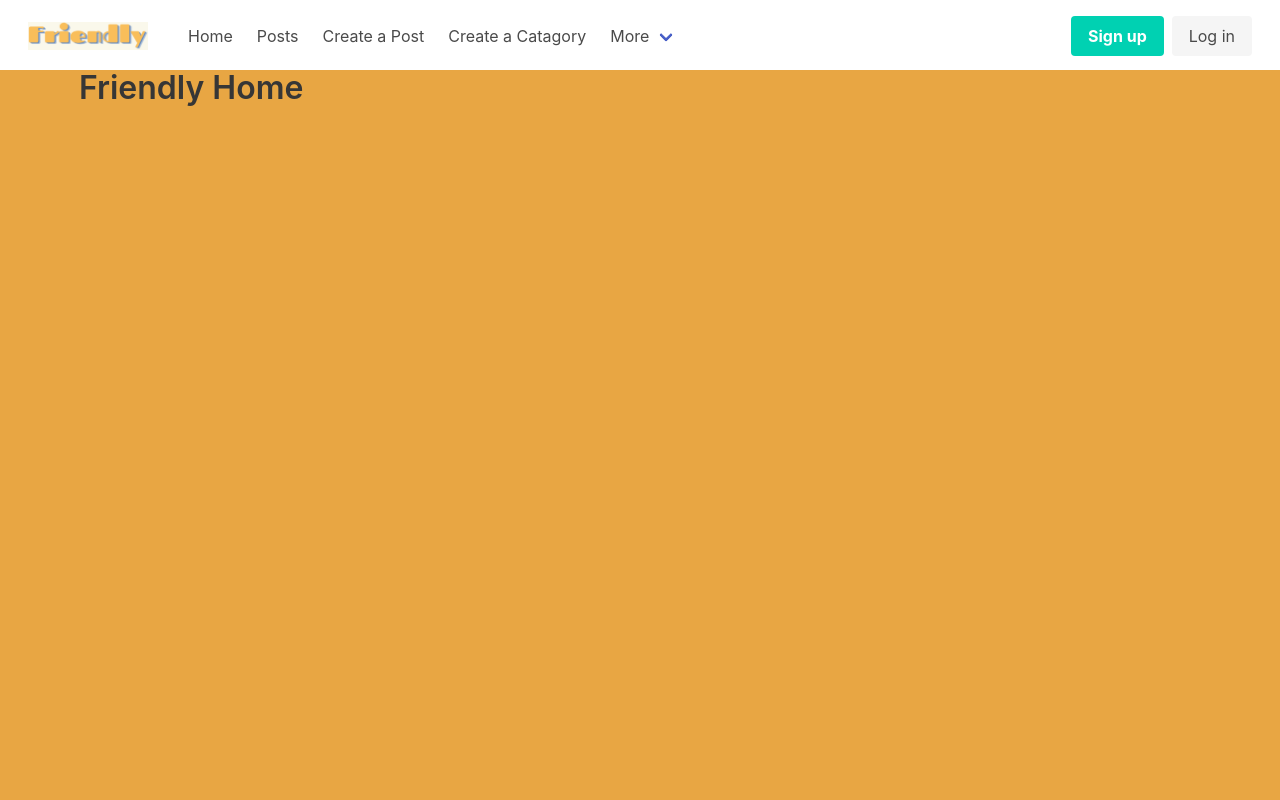
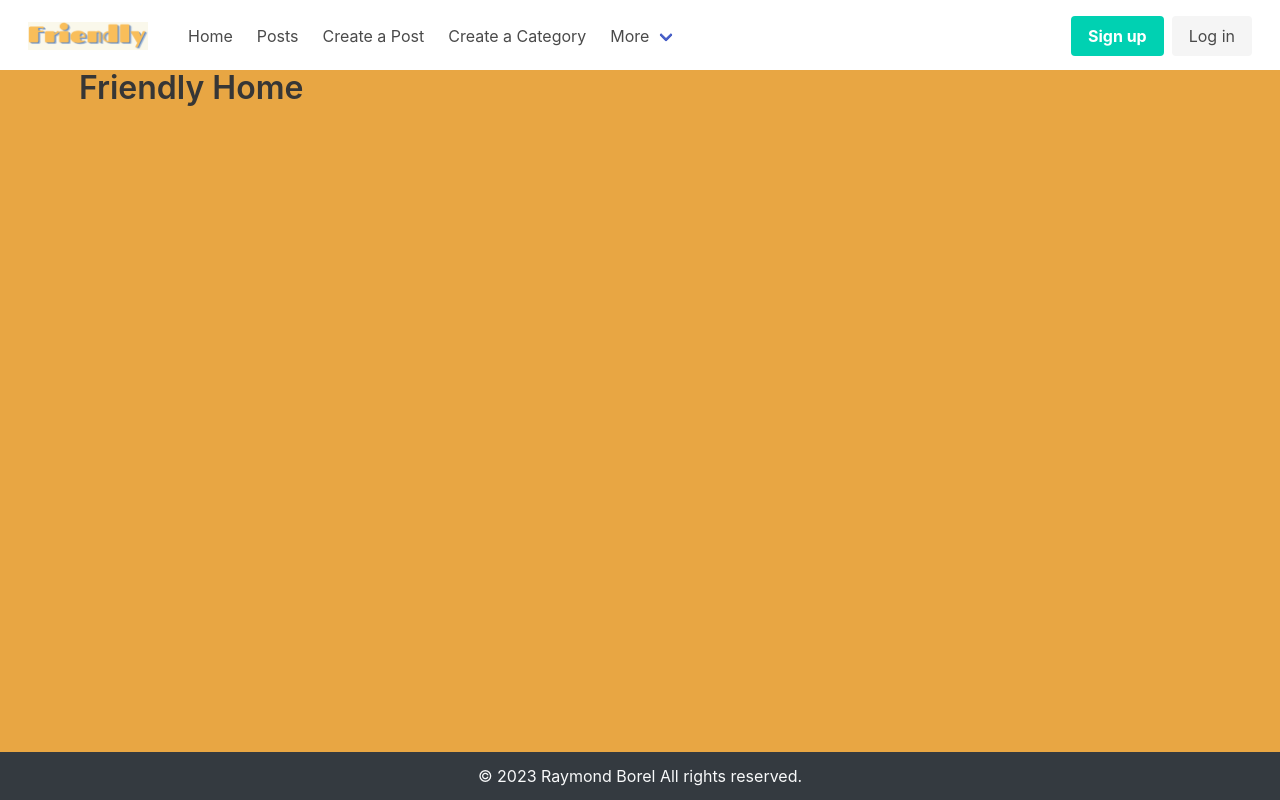
Before and after one commit to raymondborel/FriendlyDjangoApp, a Django app: page / in a window 1280 px wide. Run offline with Django 4.2, Linux system fonts and the light colour scheme; some libraries are stand-ins or nearby versions.

Commit message:
added footer and profile view

```diff
--- a/main_app/models.py
+++ b/main_app/models.py
@@ -17,7 +17,7 @@ class Post(models.Model):
     body = models.CharField(max_length=500)
     created_at = models.DateTimeField(auto_now_add=True)
     user = models.ForeignKey(User, on_delete=models.CASCADE, default=1)
-    catagory = models.CharField(max_length=200)
+    category = models.CharField(max_length=200)
 
     def __str__(self):
         return self.title
@@ -29,6 +29,7 @@ class Profile(models.Model):
     user = models.OneToOneField(User, on_delete=models.CASCADE)
     bio = models.CharField(max_length=100)
     profile_img = models.CharField(max_length=300)
+    social_link = models.CharField(max_length=200)
 
     def __str__(self):
         return str(self.user)
--- a/main_app/templates/base.html
+++ b/main_app/templates/base.html
@@ -47,7 +47,7 @@
 
           <a href="/posts/new" class="navbar-item"> Create a Post </a>
 
-          <a href="/categories/new/" class="navbar-item"> Create a Catagory </a>
+          <a href="/categories/new/" class="navbar-item"> Create a Category </a>
 
           <div class="navbar-item has-dropdown is-hoverable">
             <a class="navbar-link"> More </a>
@@ -88,6 +88,10 @@
 
     <div class="container">
     {% block content %}{% endblock %}
+
     </div>
+    <footer class="bg-dark text-light text-center py-3" style="position: absolute; bottom: 0; width: 100%;">
+      <p>&copy; 2023 Raymond Borel All rights reserved.</p>
+    </footer>
   </body>
 </html>
--- a/main_app/views.py
+++ b/main_app/views.py
@@ -4,7 +4,7 @@ from django.views.generic.edit import CreateView, UpdateView, DeleteView
 from django.views.generic import DetailView
 from django.views import View
 from django import forms
-from .models import Post, Category
+from .models import Post, Category, Profile
 from django.urls import reverse
 from django.contrib.auth import login
 from django.contrib.auth.forms import UserCreationForm
@@ -101,6 +101,12 @@ class PostDelete(DeleteView):
     template_name = "post_delete_confirmation.html"
     success_url = "/posts/"
 
+class ProfileCreate(CreateView):
+    model = Profile
+    fields = ['bio', 'profile_img']
+    template_name = "profile_create.html"
+    success_url = '/profiles/'
+
 
 
 class Signup(View):
```
Also changed, not shown: main_app/migrations/0010_rename_catagory_post_category.py (added).
